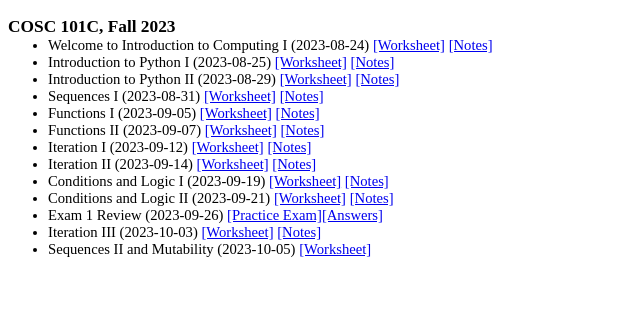
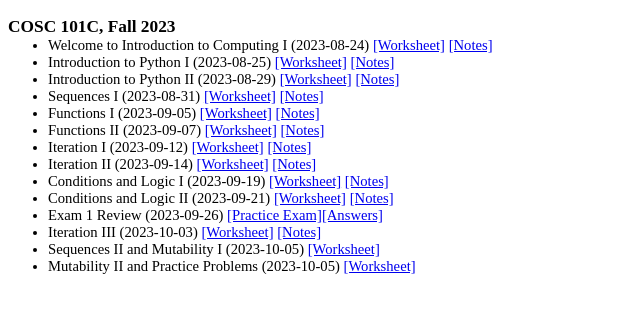
Before and after one commit to georgianahaldeman/cosc101, a Jekyll site: the page built from docs/notes/index.md, in a window 1280 px wide. Shown: the top 313 px of the page, without its empty margins (0-640 px from the left). Built offline with Jekyll 4.4.1, drawn with Linux system fonts in a browser that asks for light colours; our own code applies the rules of GitHub Pages for plain Markdown files.

Commit message:
10_12 worksheet

```diff
--- a/docs/notes/index.md
+++ b/docs/notes/index.md
@@ -24,4 +24,6 @@
 
 - Iteration III (2023-10-03) [[Worksheet]](./notes/10_3.pdf) [[Notes]](./answers/10_3_answers.pdf)
 
-- Sequences II and Mutability (2023-10-05) [[Worksheet]](./notes/10_5.pdf)
+- Sequences II and Mutability I (2023-10-05) [[Worksheet]](./notes/10_5.pdf)
+
+- Mutability II and Practice Problems (2023-10-05) [[Worksheet]](./notes/10_12.pdf)
```
Also changed, not shown: 1 other file.
